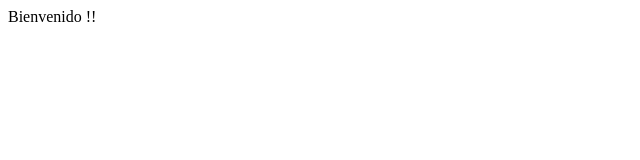
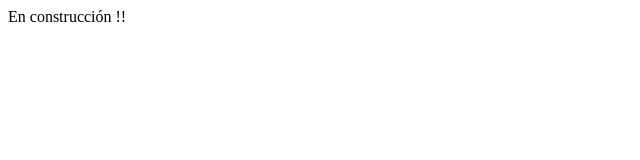
Before and after one commit to jeymendez/jeymendez.github.io, a plain HTML site: page index.html in a window 1280 px wide. Shown: the full height of the page, 0-640 px from the left. Drawn offline with Linux system fonts and the light colour scheme.

Commit message:
Update index.html

```diff
--- a/index.html
+++ b/index.html
@@ -5,6 +5,6 @@
     <title>Página web personal</title>
   </head>
   <body>
-    Bienvenido !!
+    En construcción !!
   </body>
 </html>
```
